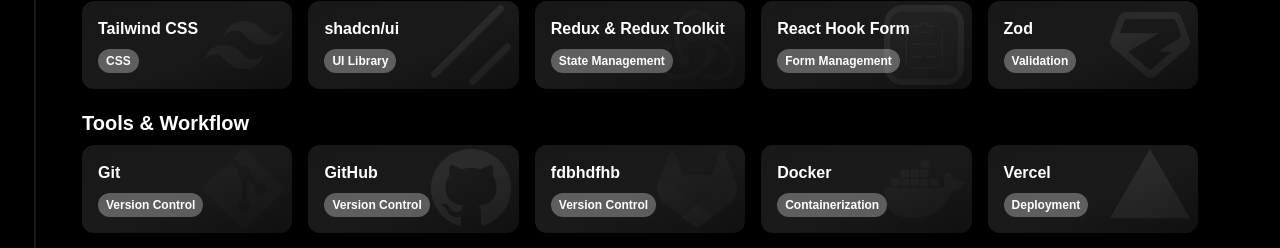
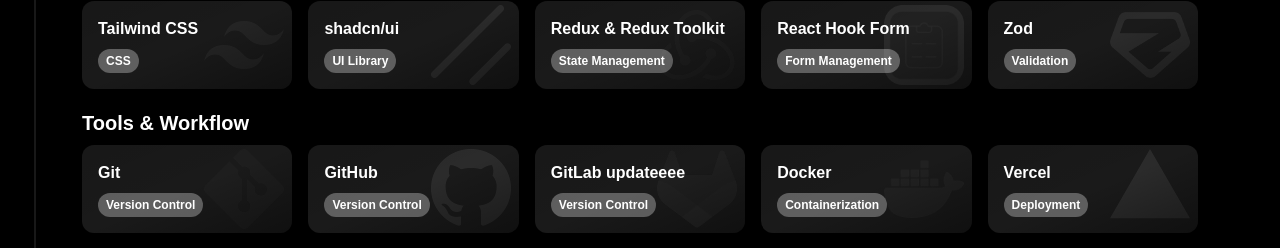
Before and after one commit to MahsaGeramy/Portfolio, a Next.js app: page / in a window 1280 px wide. Shown: the part 1363-1611 px from the top of the page. Built offline with nearby package versions, Linux system fonts and the light colour scheme.

Commit message:
refactor

```diff
--- a/src/app/_components/sections/techStack.tsx
+++ b/src/app/_components/sections/techStack.tsx
@@ -79,7 +79,7 @@
                 icon: "/images/technologies/github.webp",
             },
             {
-                name: "fdbhdfhb",
+                name: "GitLab updateeee",
                 category: "Version Control",
                 icon: GitLab,
             },
```
